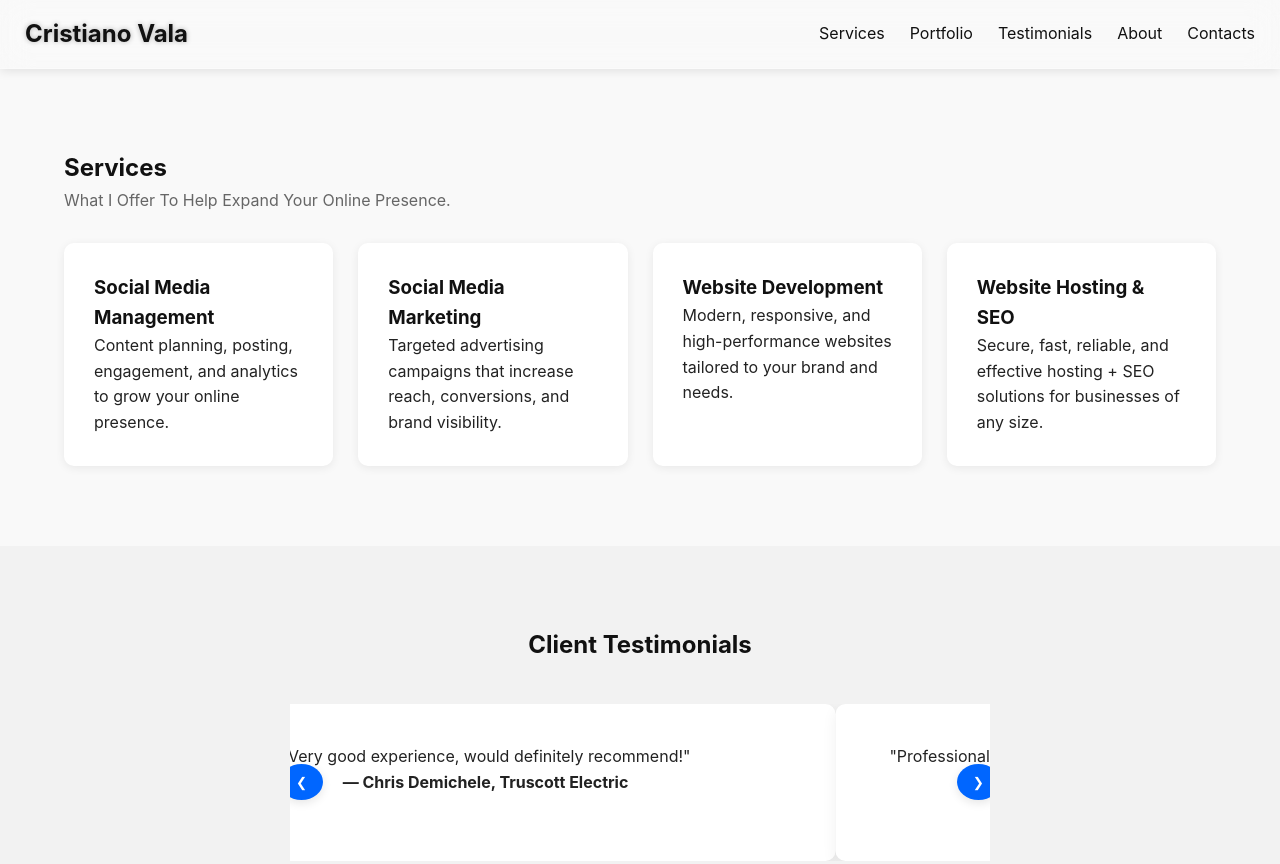
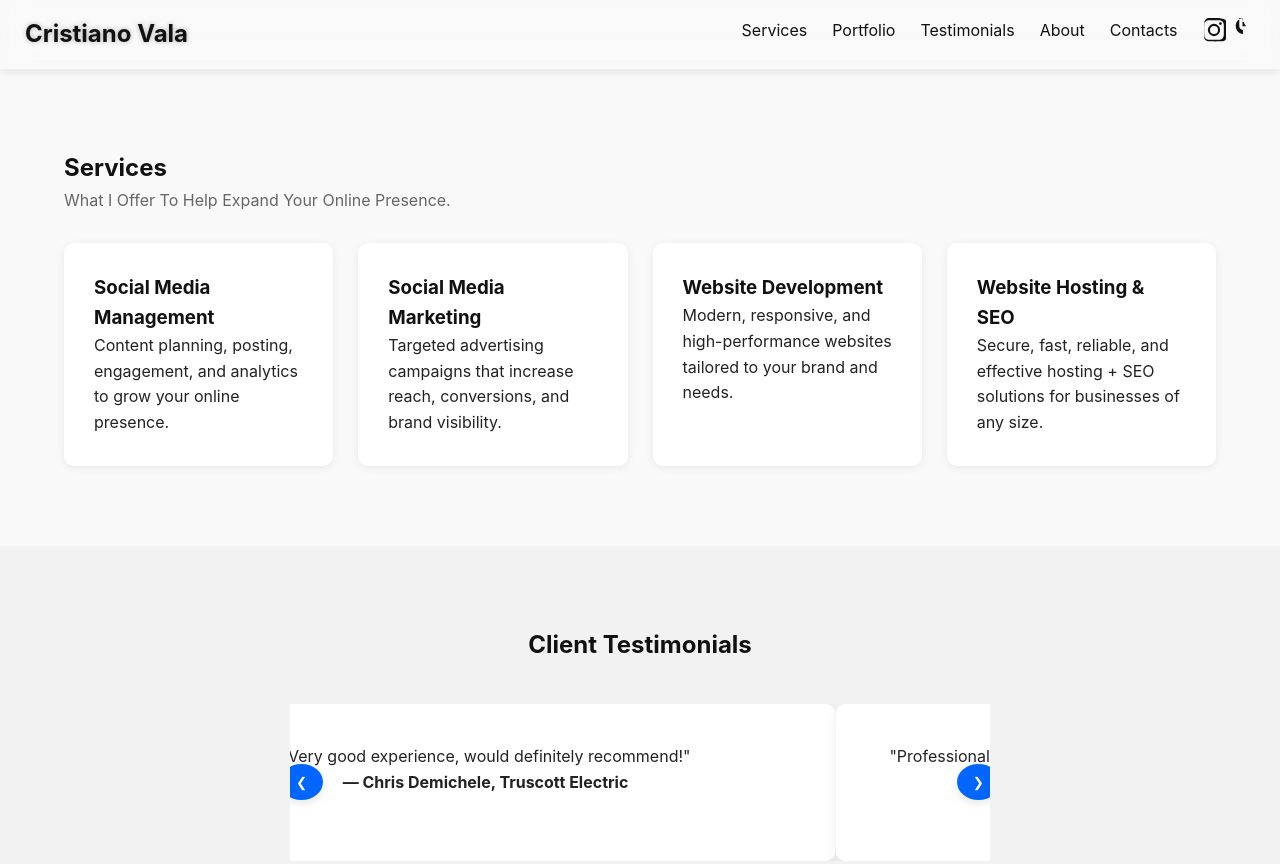
Before and after one commit to CristianoVala/Site, a plain HTML site: page index.html in a window 1280 px wide. Shown: the top 864 px of the page. Drawn offline with Linux system fonts and the light colour scheme.

Commit message:
Update index.html

```diff
--- a/index.html
+++ b/index.html
@@ -33,6 +33,21 @@
         <li><a href="#testimonials">Testimonials</a></li>
         <li><a href="#about">About</a></li>
         <li><a href="#contacts">Contacts</a></li>
+        <!-- Social Media Icons -->
+        <li class="social-icons">
+            <a href="https://instagram.com" target="_blank" aria-label="Instagram">
+                <!-- Instagram SVG -->
+                <svg xmlns="http://www.w3.org/2000/svg" width="24" height="24" fill="currentColor" viewBox="0 0 24 24">
+                    <path d="M12 2.163c3.204 0 3.584.012 4.849.07 1.366.062 2.633.337 3.608 1.312.975.975 1.25 2.242 1.312 3.608.058 1.265.07 1.645.07 4.849s-.012 3.584-.07 4.849c-.062 1.366-.337 2.633-1.312 3.608-.975.975-2.242 1.25-3.608 1.312-1.265.058-1.645.07-4.849.07s-3.584-.012-4.849-.07c-1.366-.062-2.633-.337-3.608-1.312-.975-.975-1.25-2.242-1.312-3.608C2.175 15.584 2.163 15.204 2.163 12s.012-3.584.07-4.849c.062-1.366.337-2.633 1.312-3.608.975-.975 2.242-1.25 3.608-1.312C8.416 2.175 8.796 2.163 12 2.163zm0-2.163C8.741 0 8.332.013 7.052.072 5.775.131 4.603.422 3.635 1.39c-.967.967-1.259 2.139-1.318 3.416C2.013 6.668 2 7.077 2 12s.013 5.332.072 6.612c.059 1.277.351 2.449 1.318 3.416.967.967 2.139 1.259 3.416 1.318 1.28.059 1.689.072 6.612.072s5.332-.013 6.612-.072c1.277-.059 2.449-.351 3.416-1.318.967-.967 1.259-2.139 1.318-3.416.059-1.28.072-1.689.072-6.612s-.013-5.332-.072-6.612c-.059-1.277-.351-2.449-1.318-3.416-.967-.967-2.139-1.259-3.416-1.318C17.332.013 16.923 0 12 0zm0 5.838a6.162 6.162 0 1 0 0 12.324 6.162 6.162 0 0 0 0-12.324zm0 10.162a3.999 3.999 0 1 1 0-7.998 3.999 3.999 0 0 1 0 7.998zm6.406-11.845a1.44 1.44 0 1 0 0 2.88 1.44 1.44 0 0 0 0-2.88z"/>
+                </svg>
+            </a>
+            <a href="https://tiktok.com" target="_blank" aria-label="TikTok">
+                <!-- TikTok SVG -->
+                <svg xmlns="http://www.w3.org/2000/svg" width="24" height="24" fill="currentColor" viewBox="0 0 24 24">
+                    <path d="M12 0c-.165 0-.33.01-.492.02v8.188h3.75a4.972 4.972 0 0 1-2.312-4.188h-1.438zM8.25 0v7.952c0 2.055 1.665 3.735 3.717 3.978v4.068c-4.05-.24-7.233-3.537-7.233-7.958C4.734 3.57 8.016.273 12.066 0H8.25z"/>
+                </svg>
+            </a>
+        </li>
     </ul>
 </nav>
 
```
